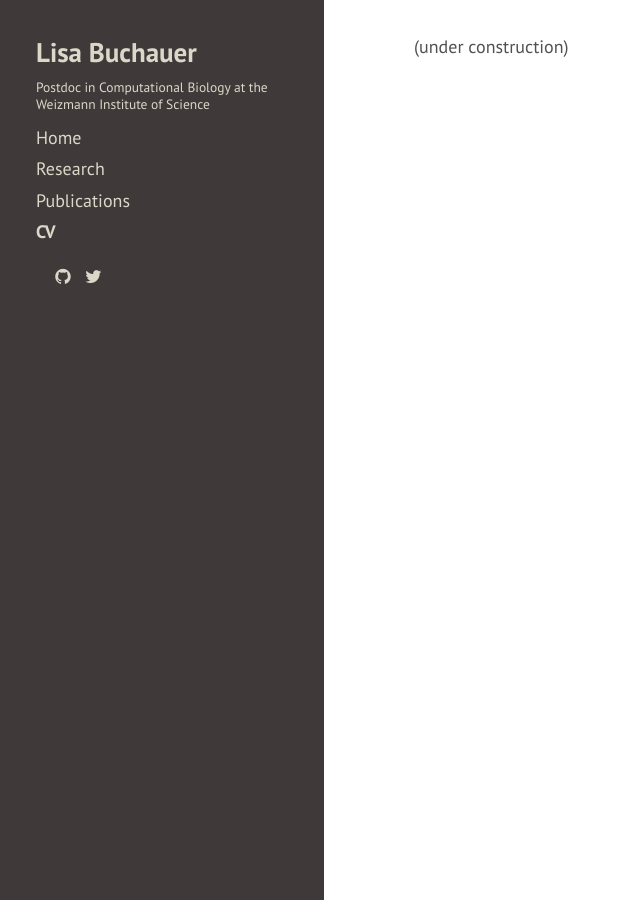
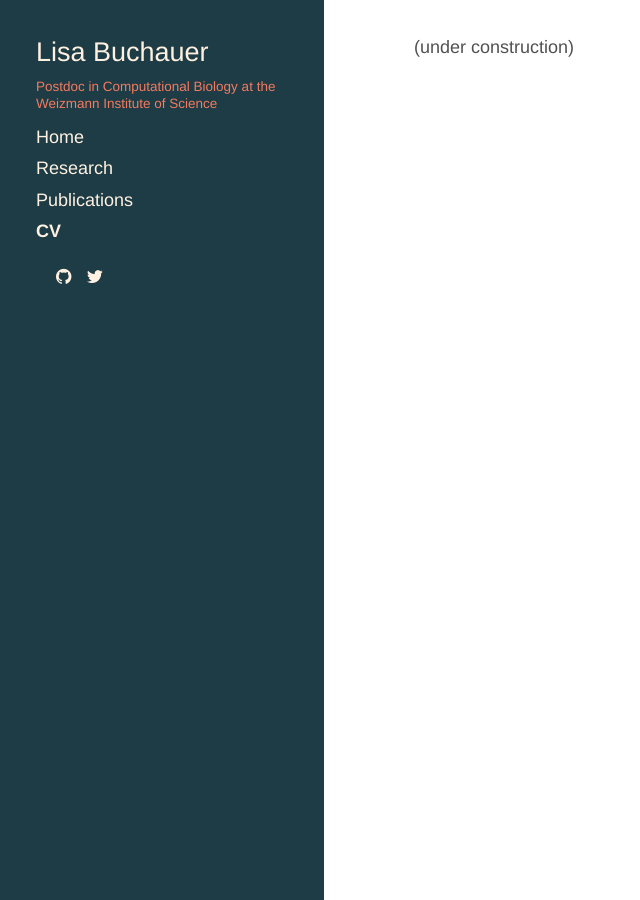
Before and after one commit to LiBuchauer/libuchauer.github.io, a Jekyll site: the page built from shortcv.md, in a window 1280 px wide. Shown: the whole page, without its empty margins (0-640 px from the left). Built offline with Jekyll 4.4.1, drawn with Linux system fonts in a browser that asks for light colours; nearby versions of some CDN libraries; a style sheet for code colours, icons or effects is not loaded.

Commit message:
Colors 4, typos, fonts

```diff
--- a/public/css/hyde.css
+++ b/public/css/hyde.css
@@ -32,7 +32,8 @@
  */
 
 html {
-  font-family: "PT Sans", Helvetica, Arial, sans-serif;
+    font-family: "HelveticaNeue-Light", "Helvetica Neue Light", "Helvetica Neue", Helvetica, Arial, "Lucida Grande", sans-serif;
+    font-weight: 300;
 }
 @media (min-width: 48em) {
   html {
@@ -79,7 +80,7 @@ html {
 .sidebar-about h1 {
   color: #fff;
   margin-top: 0;
-  font-family: "Abril Fatface", serif;
+  font-family: "HelveticaNeue-Light", "Helvetica Neue Light", "Helvetica Neue", Helvetica, Arial, "Lucida Grande", sans-serif;
   font-size: 3.25rem;
 }
 
--- a/public/css/libuchauer.css
+++ b/public/css/libuchauer.css
@@ -24,14 +24,14 @@ ul {
 }
 .theme-libuchauer .content a,
 .theme-libuchauer .related-posts li a:hover {
-  color: #b84a3d;
+  color: #f47a60;
 }
 
 /* Sidebar nav */
 .theme-libuchauer .sidebar {
-  background-color: #40393a;
+  background-color: #1d3c45;
   padding: 0.25rem 0.5rem;
-  color: #dad8c8;
+  color: #f47a60;
 }
 @media (min-width: 48em) {
   .theme-libuchauer .sidebar {
@@ -41,12 +41,14 @@ ul {
 
 /* Sidebar links */
   .theme-libuchauer .sidebar a {
-    color: #dad8c8;
+    color: #fff1e1
+;
 }
 
 .sidebar-about h1 {
     font-size: 1.5rem;
-    font-family: "PT Sans", serif;
+   font-family: "HelveticaNeue-Light", "Helvetica Neue Light", "Helvetica Neue", Helvetica, Arial, "Lucida Grande", sans-serif;
+   font-weight: 300;
 }
 .sidebar-about .lead {
     font-size: 0.75rem;
--- a/public/css/poole.css
+++ b/public/css/poole.css
@@ -48,7 +48,7 @@ body {
 }
 
 html {
-  font-family: "Helvetica Neue", Helvetica, Arial, sans-serif;
+  font-family: "HelveticaNeue-Light", "Helvetica Neue Light", "Helvetica Neue", Helvetica, Arial, "Lucida Grande", sans-serif;
   font-size: 16px;
   line-height: 1.5;
 }
@@ -150,7 +150,7 @@ abbr[title] {
 /* Code */
 code,
 pre {
-  font-family: Menlo, Monaco, "Courier New", monospace;
+  ily: Menlo, Monaco, "Courier New", monospace;
 }
 code {
   padding: .25em .5em;
@@ -190,7 +190,7 @@ pre code {
 
 /* Gist via GitHub Pages */
 .gist .gist-file {
-  font-family: Menlo, Monaco, "Courier New", monospace !important;
+  ily: Menlo, Monaco, "Courier New", monospace !important;
 }
 .gist .markdown-body {
   padding: 15px;
@@ -389,7 +389,7 @@ tbody tr:nth-child(odd) th {
   overflow: hidden; /* clearfix */
   margin-left: -1rem;
   margin-right: -1rem;
-  font-family: "PT Sans", Helvetica, Arial, sans-serif;
+  ily: "PT Sans", Helvetica, Arial, sans-serif;
   color: #ccc;
   text-align: center;
 }
```
Also changed, not shown: index.md (+6 -6 lines), 2 other files.
